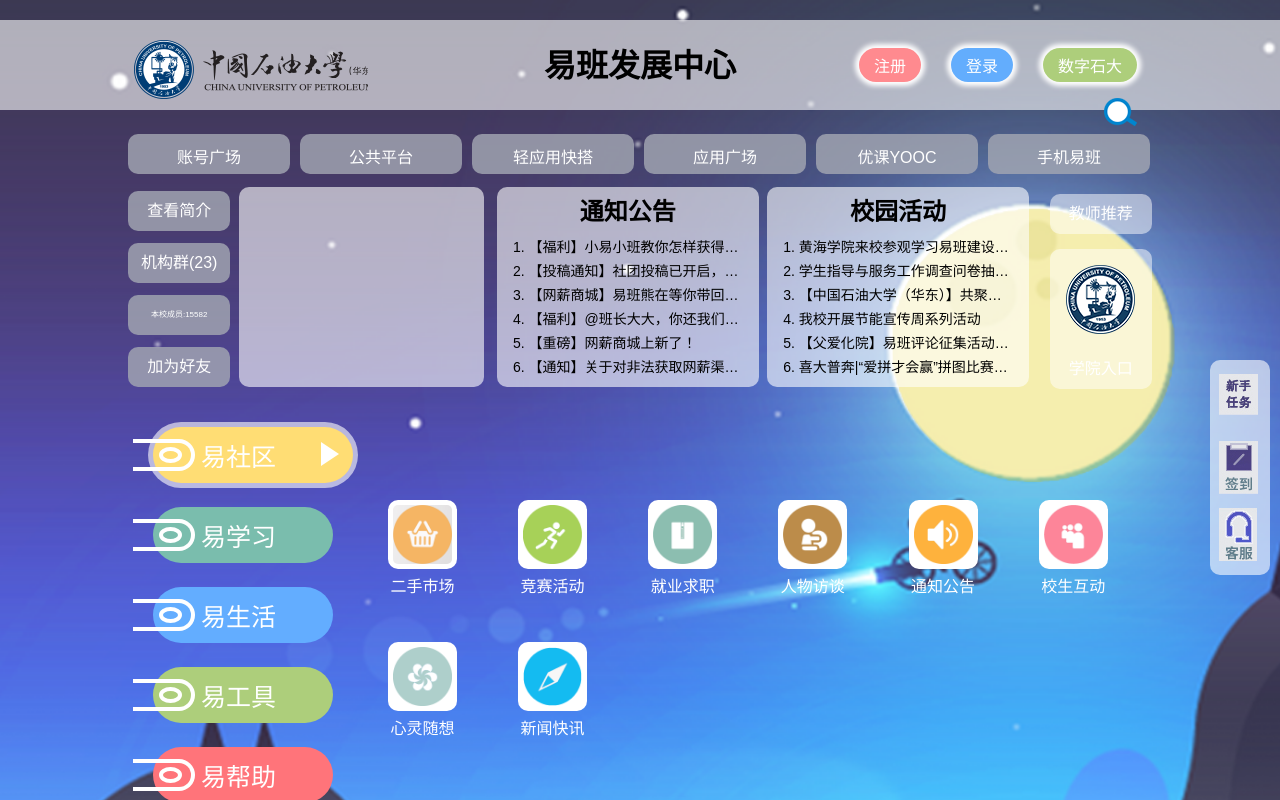
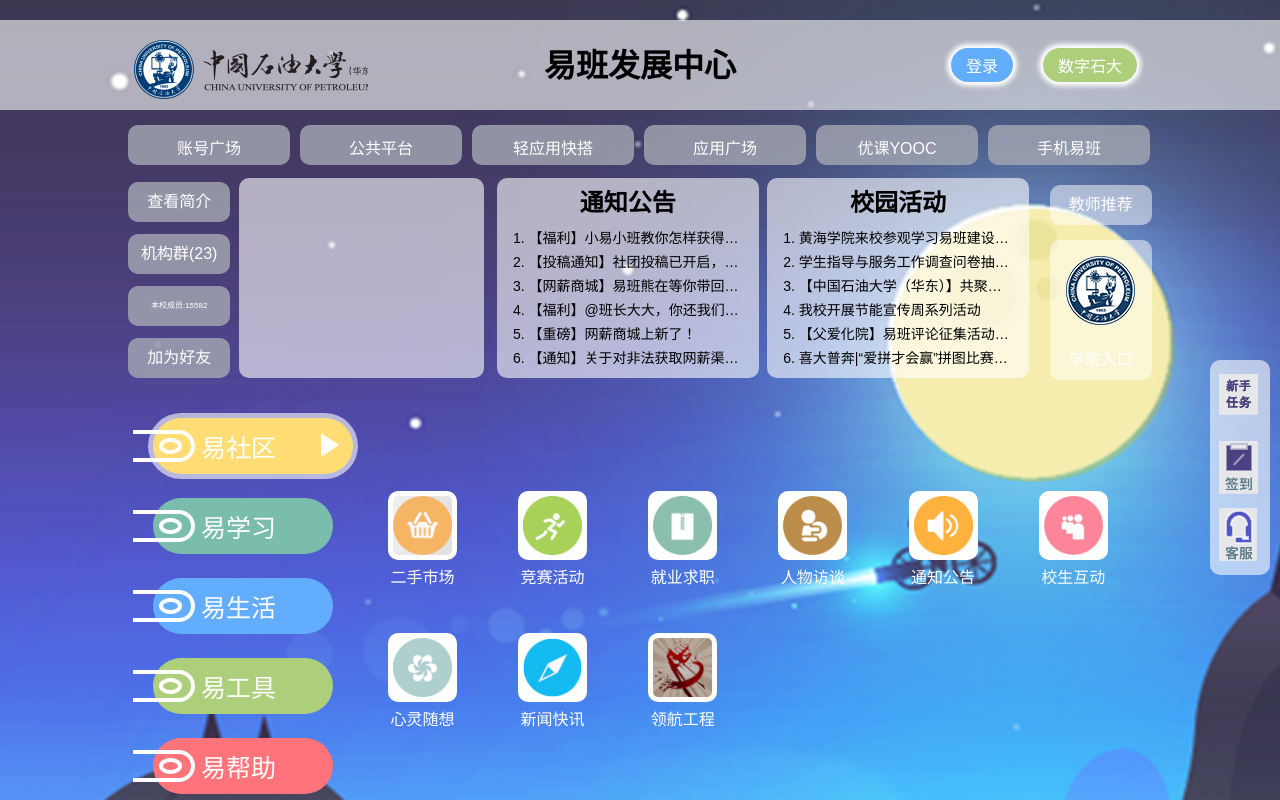
Before and after one commit to upcyiban/HomePage, a React (Create React App) app: page / in a window 1280 px wide. Shown: the top 800 px of the page. Built offline with nearby package versions, Linux system fonts and the light colour scheme.

Commit message:
删除搜索框与注册  添加领航工程

```diff
--- a/src/components/app-section/AppSection.js
+++ b/src/components/app-section/AppSection.js
@@ -40,6 +40,7 @@
 import icon41 from '../../assets/icon/易帮助/易班开放平台.png'
 import icon42 from '../../assets/icon/易帮助/易班使用指南.jpg'
 import icon43 from '../../assets/icon/易帮助/易文档.jpg'
+import icon44 from '../../assets/icon/易社区/领航工程.jpg'
 import './AppSection.css'
 
 const data = [
@@ -83,6 +84,11 @@
             name: "新闻快讯",
             href: "https://www.yiban.cn/Org/orglistShow/type/forum/puid/5370538#393",
             icon: icon07
+        },
+        {
+            name: "领航工程",
+            href: "https://www.yiban.cn/org/orglistShow/type/forum/puid/5370538#2761",
+            icon: icon44
         }
     ],
     [
--- a/src/components/title-bar/TitleBar.js
+++ b/src/components/title-bar/TitleBar.js
@@ -41,8 +41,7 @@
             <div className="Title-Bar-Buttons-Container">
                 <Button href="https://i.upc.edu.cn" bg="Title-Bar-Button-Bg-Green" val="数字石大"/>
                 <Button href="http://i.upc.edu.cn/dcp/yiban.jsp?" bg="Title-Bar-Button-Bg-Blue" val="登录"/>
-                <Button href="http://www.yiban.cn/user/reg/index?type=baseinfo" bg="Title-Bar-Button-Bg-Pink" val="注册"/>
-                <img alt="search" className="Title-Bar-Buttons-Img" src={search}/>
+
 
             </div>
         )
```
Also changed, not shown: src/assets/icon/易社区/领航工程.jpg (added).
